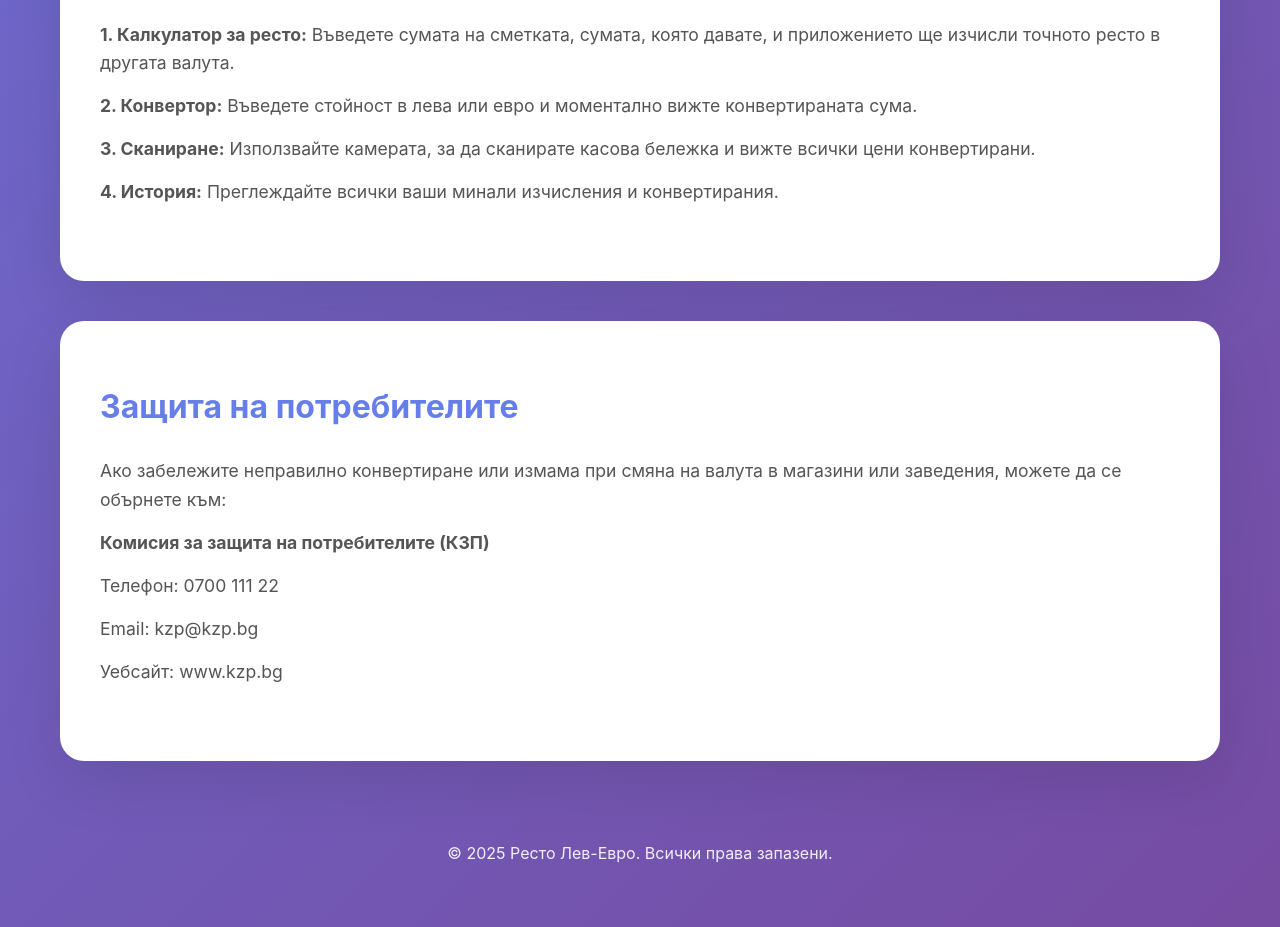
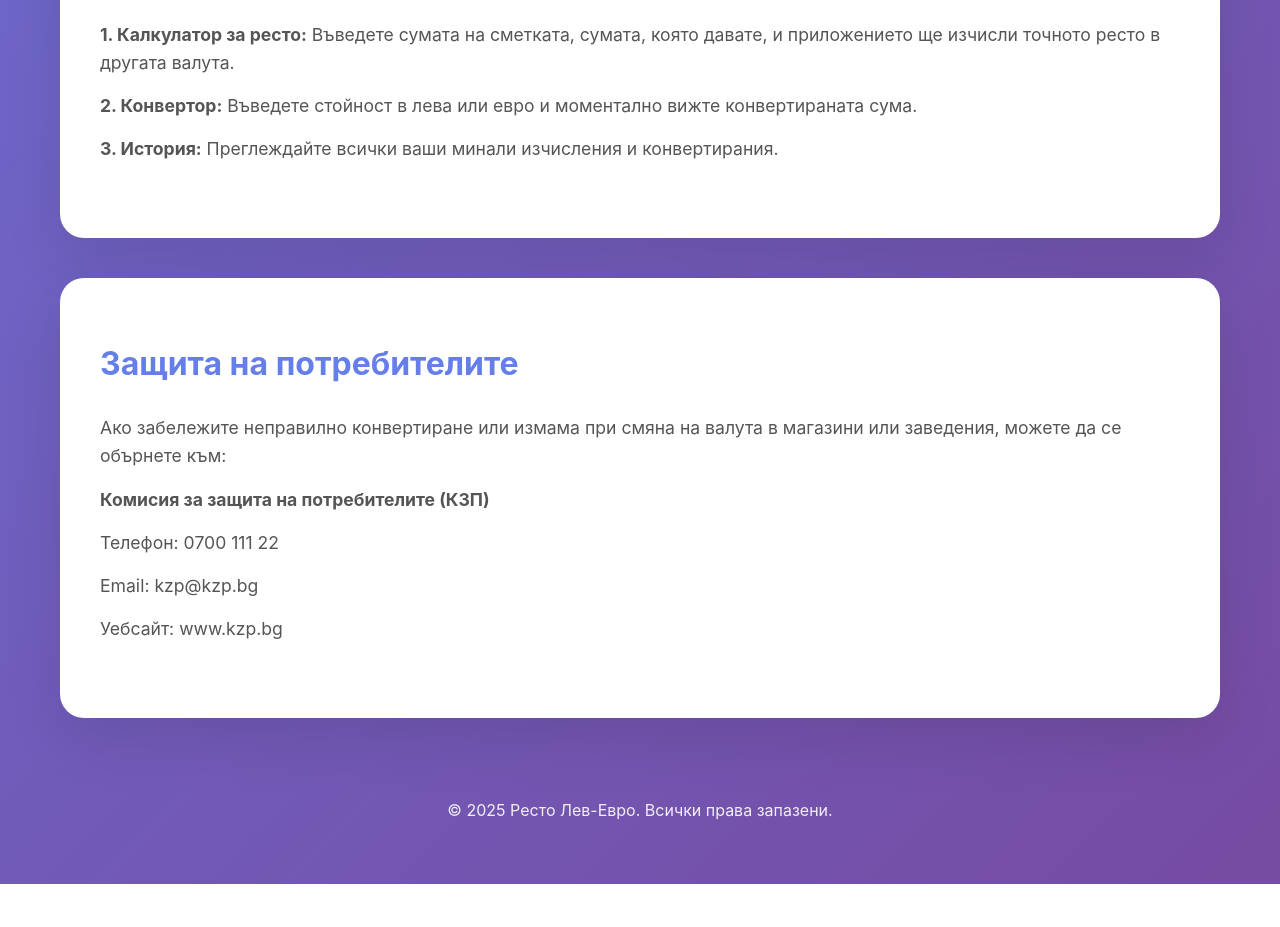
Before and after one commit to kameliyageorgieva88-prog/resto-lev-euro, a plain HTML site: page index.html in a window 1280 px wide. Shown: the part 2000-2927 px from the top of the page. After the commit the page ends 2884 px from the top, so only its background shows below. Drawn offline with Linux system fonts and the light colour scheme.

Commit message:
Update index.html

```diff
--- a/index.html
+++ b/index.html
@@ -3,7 +3,7 @@
 <head>
     <meta charset="UTF-8">
     <meta name="viewport" content="width=device-width, initial-scale=1.0">
-    <meta name="description" content="Ресто Лев-Евро - Приложение за конвертиране между лева и евро с калкулатор за ресто и сканиране на касови бележки">
+    <meta name="description" content="Ресто Лев-Евро - Приложение за конвертиране между лева и евро с калкулатор за ресто.">
     <title>Ресто Лев-Евро - BGN/EUR Конвертор</title>
     <style>
         * {
@@ -267,8 +267,7 @@
             <h2>Как да използвате приложението</h2>
             <p><strong>1. Калкулатор за ресто:</strong> Въведете сумата на сметката, сумата, която давате, и приложението ще изчисли точното ресто в другата валута.</p>
             <p><strong>2. Конвертор:</strong> Въведете стойност в лева или евро и моментално вижте конвертираната сума.</p>
-            <p><strong>3. Сканиране:</strong> Използвайте камерата, за да сканирате касова бележка и вижте всички цени конвертирани.</p>
-            <p><strong>4. История:</strong> Преглеждайте всички ваши минали изчисления и конвертирания.</p>
+            <p><strong>3. История:</strong> Преглеждайте всички ваши минали изчисления и конвертирания.</p>
         </section>
 
         <section class="info-section">
@@ -285,4 +284,5 @@
         </footer>
     </div>
 </body>
+
 </html>
```
